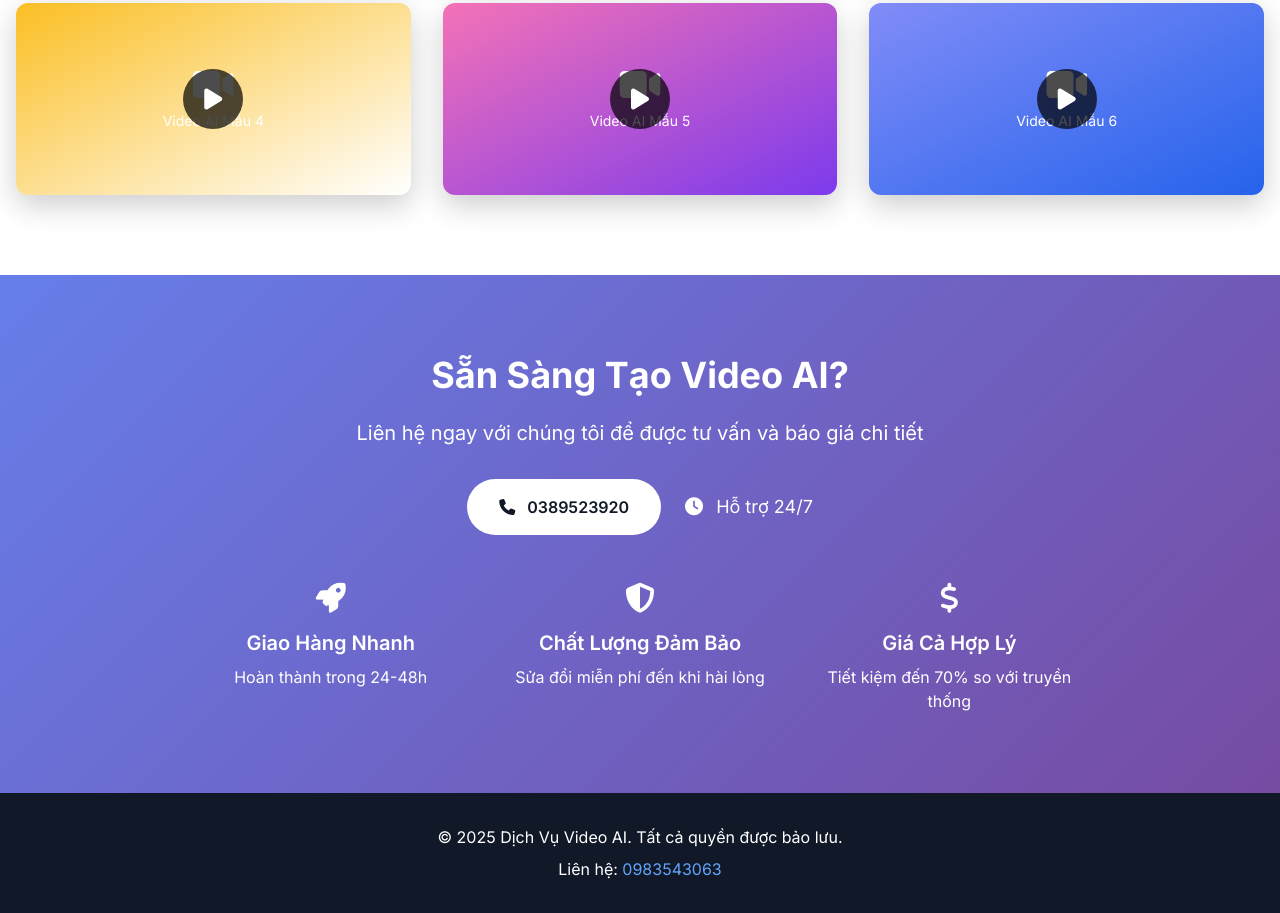
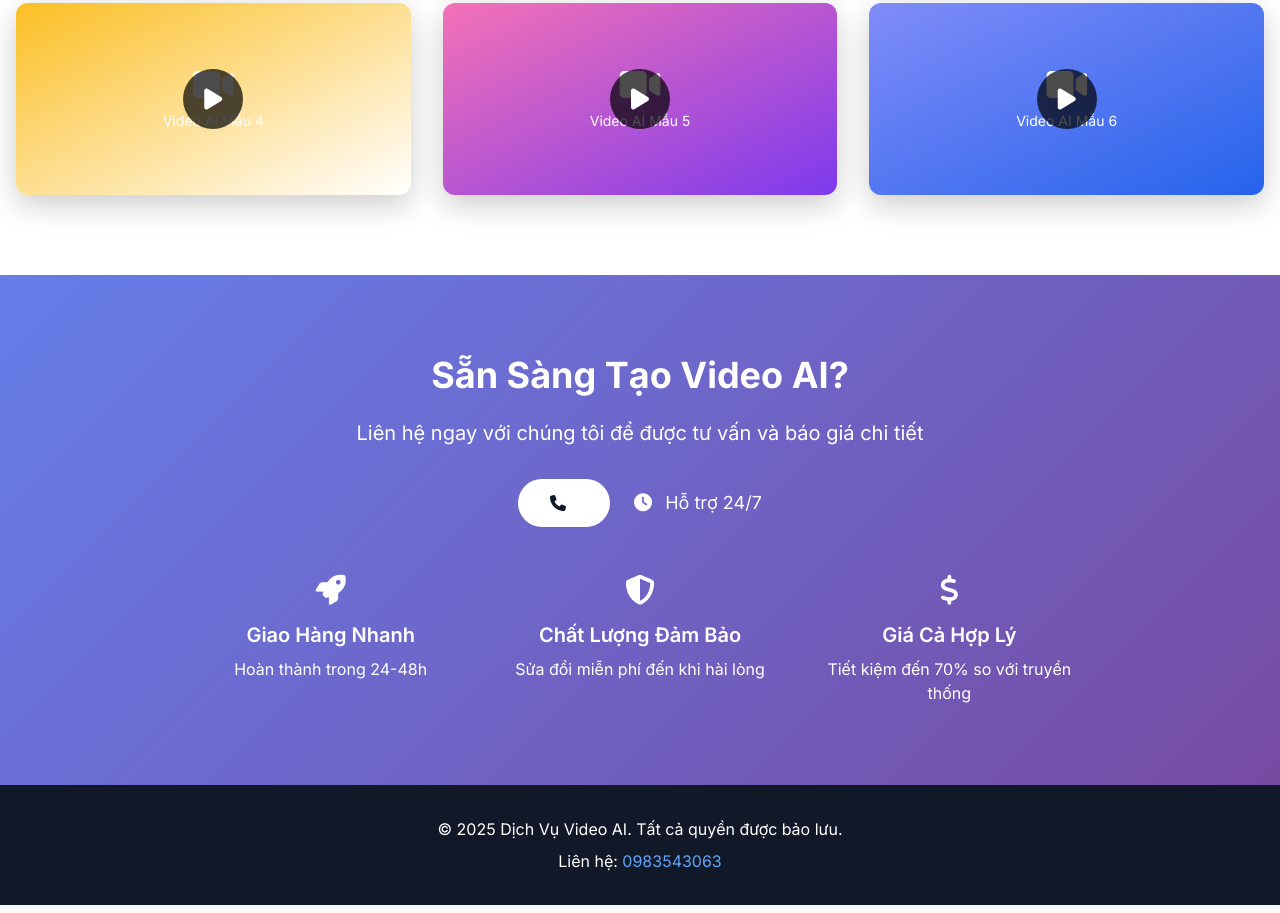
Before and after one commit to phamvanlong1103/htmlsss, a plain HTML site: page index.html in a window 1280 px wide. Shown: the part 1995-2908 px from the top of the page. Drawn offline with nearby package versions, Linux system fonts and the light colour scheme.

Commit message:
Update index.html

```diff
--- a/index.html
+++ b/index.html
@@ -490,7 +490,7 @@
             <div class="flex flex-col sm:flex-row gap-6 justify-center items-center">
                 <a href="tel:0983543063" class="bg-white text-gray-900 px-8 py-4 rounded-full font-semibold hover:bg-gray-100 transition duration-300 flex items-center">
                     <i class="fas fa-phone mr-3"></i>
-                    <span>0389523920</span>
+                    <span></span>
                 </a>
                 <div class="text-lg">
                     <i class="fas fa-clock mr-2"></i>
```
